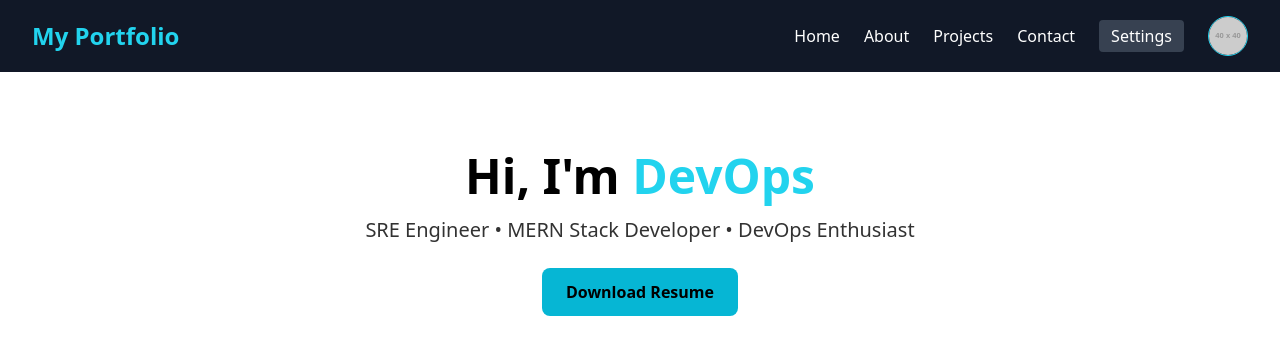
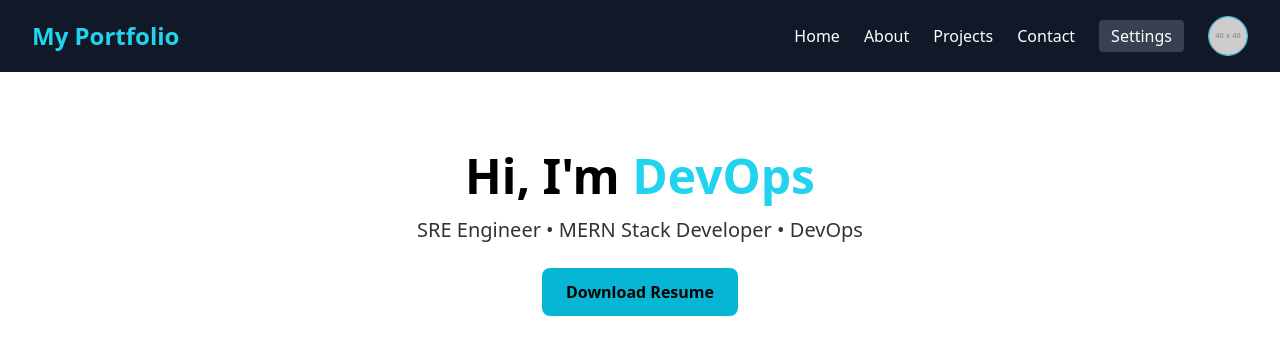
Before and after one commit to Raju7061/Project, a React (Create React App) app in the folder portfolio/Development/frontend/: page /home in a window 1280 px wide. Shown: the top 354 px of the page. Built offline with nearby package versions, Linux system fonts and the light colour scheme; no server answers; sample sign-in values are in the browser's storage.

Commit message:
Update Home.jsx

```diff
--- a/portfolio/Development/frontend/src/pages/Home.jsx
+++ b/portfolio/Development/frontend/src/pages/Home.jsx
@@ -11,7 +11,7 @@ function Home() {
       </h1>
 
       <p className="text-xl opacity-80 mb-6">
-        SRE Engineer • MERN Stack Developer • DevOps Enthusiast
+        SRE Engineer • MERN Stack Developer • DevOps
       </p>
 
       <a
```
